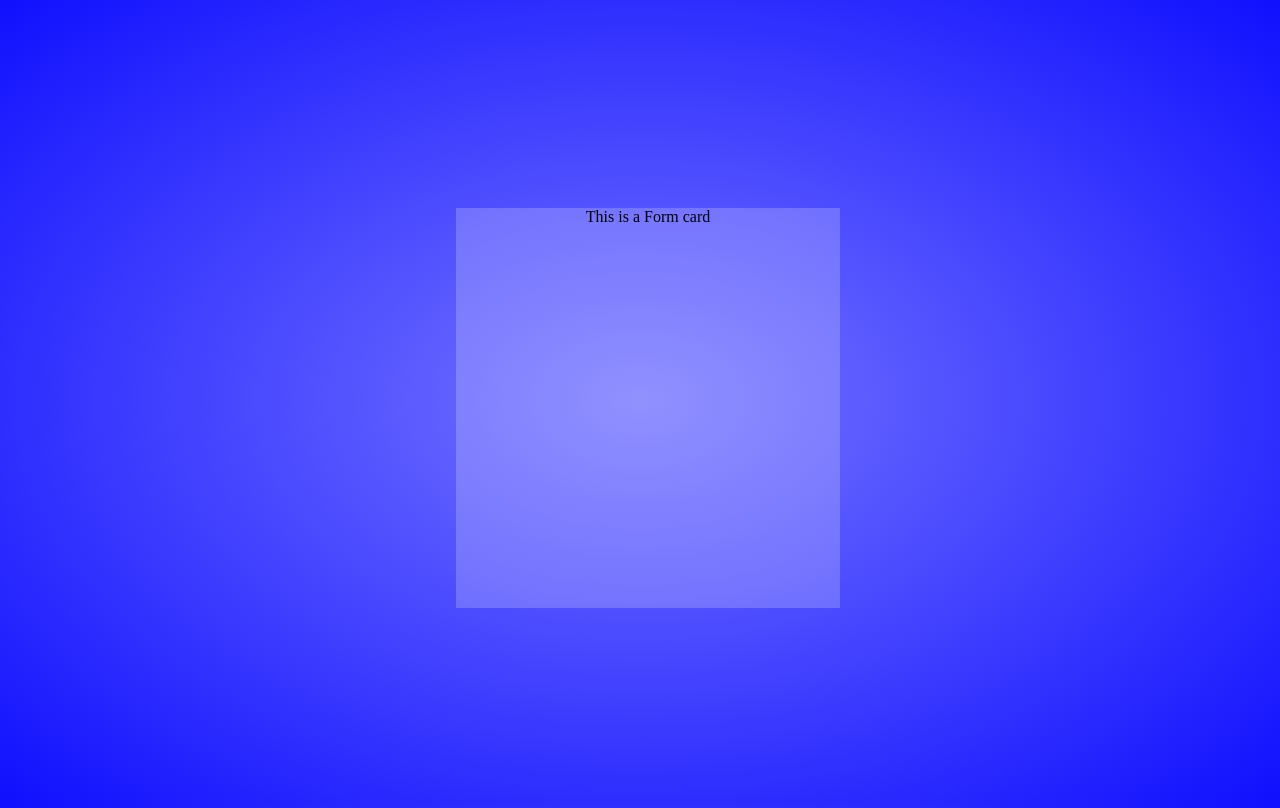
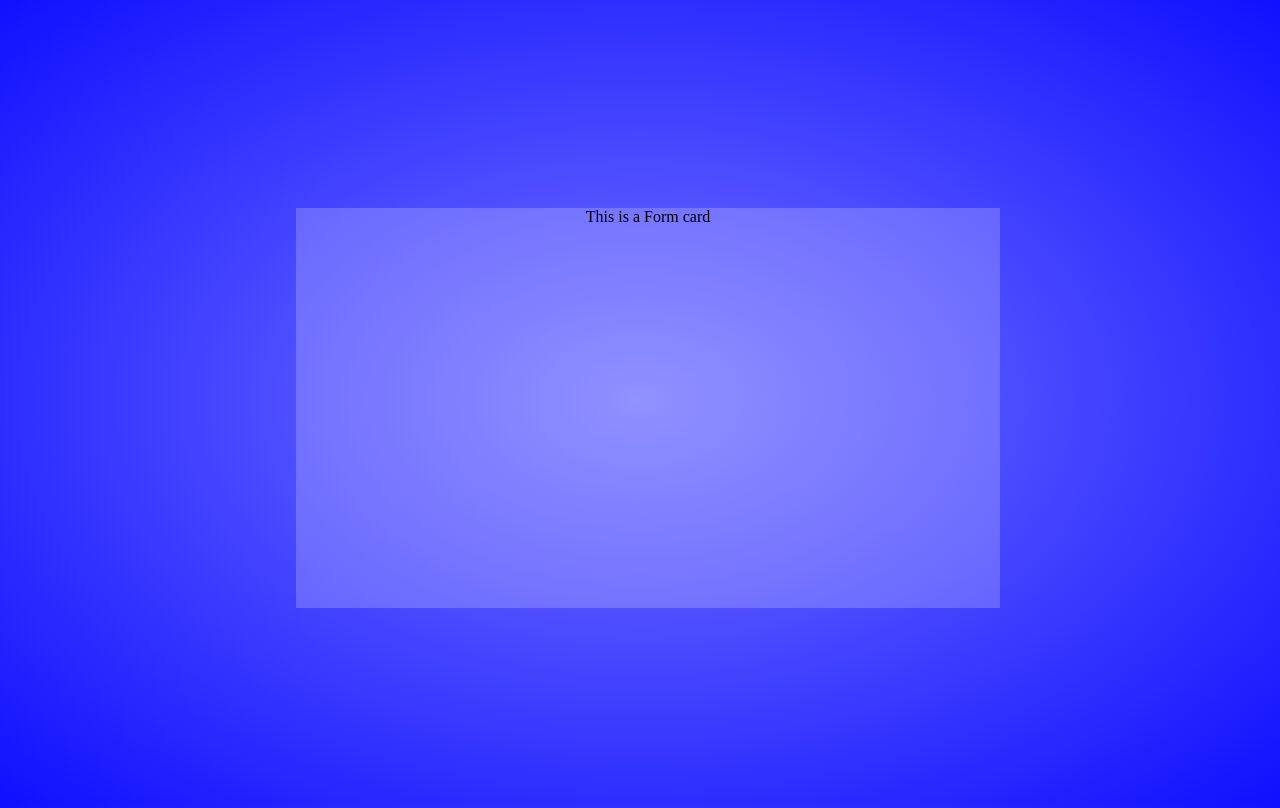
Before and after one commit to kennataddese6/UIUX, a plain HTML site: page Chapter1/index.html in a window 1280 px wide. Drawn offline with Linux system fonts and the light colour scheme.

Commit message:
use rem and margin

```diff
--- a/Chapter1/css/style.css
+++ b/Chapter1/css/style.css
@@ -16,7 +16,9 @@ body {
   display: flex;
   justify-content: center;
   align-self: center;
-  width: 30%;
+  margin-left: 2rem;
+  margin-right: 2rem;
+  width: 44rem;
   height: 50%;
   background: rgba(255, 255, 255, 0.2);
 }
```
